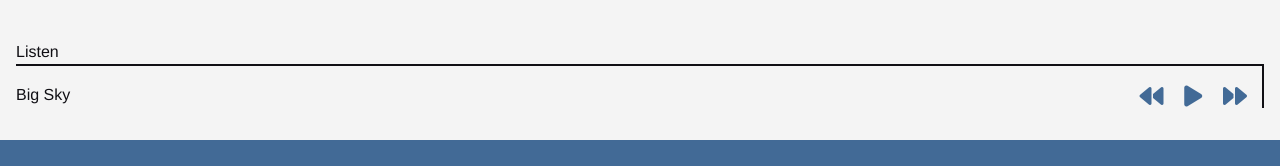
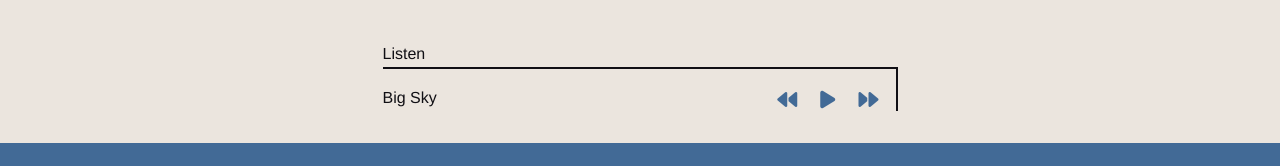
Before and after one commit to rustydustyryan/mndbdy, a plain HTML site: page dist/index.html in a window 1280 px wide. Shown: the part 1872-2038 px from the top of the page. Drawn offline with Linux system fonts and the light colour scheme.

Commit message:
compressed images

```diff
--- a/dist/index.html
+++ b/dist/index.html
@@ -12,7 +12,7 @@
   <header>
     <h1 class="mb">Mnd</h1>
     <h1 class="mb-1">Bdy</h1>
-    <img class="ryan" src="/media/MndBdy Neck copy.JPG" alt="">
+    <img class="ryan" src="/media/Ryan.jpg" alt="">
   </header>
   <section class="section light-mode">
     <h3 class="h3">Side A</h3>
@@ -53,7 +53,7 @@
   </section>
   <footer id="footer">
     <div>
-      <p class="prod">These songs were written and produced by Ryan Andersen</p>
+      <p class="prod">music written and produced by Ryan Andersen</p>
       <h3 style="font-weight: lighter;">album out fall 2023</h3>
       <h3><a href="mailto:rustydustyryan@gmail.com">Contact</a></h3>
     </div>
--- a/scss/_variables.scss
+++ b/scss/_variables.scss
@@ -26,7 +26,7 @@ $funky-color: #ca4024;
 $orange-color: #f9c493;
 // $orange-color: #f9b193;
 // $background: #F4D8AE;
-$background: #f6eee2;
+$background: #ebe5de;
 $white-color: #F4F4F4;
 // $black-color: #1A1B20;
 $black-color: #100f14;
--- a/scss/main.scss
+++ b/scss/main.scss
@@ -25,7 +25,7 @@ header {
 }
 
 .light-mode {
-  background: $white-color;
+  background: $background;
   color: $black-color;
 
   a {
@@ -171,10 +171,10 @@ header {
 
   .icons {
     position: relative;
-    font-size: 24px;
     display: block;
     color: $primary-color;
     top: 10px;
+    font-size: 20px;
   }
 
   .icons i {
@@ -182,7 +182,7 @@ header {
     text-align: center;
     cursor: pointer;
     padding: 0 8px;
-    width: 40px;
+    width: 35px;
   }
 
   .icons i:hover {
@@ -249,6 +249,16 @@ header {
     height: auto;
     padding: 1rem;
 
+    :nth-child(3) {
+      justify-self: center;
+    }
+
+    :nth-child(4) {
+      width: 100%;
+      max-width: 515px;
+      justify-self: center;
+    }
+
     > p {
       position: relative;
       top: 0;
```
Also changed, not shown: dist/css/main.css, media/Ryan.jpg (added), media/plant.jpg, 1 other file.
